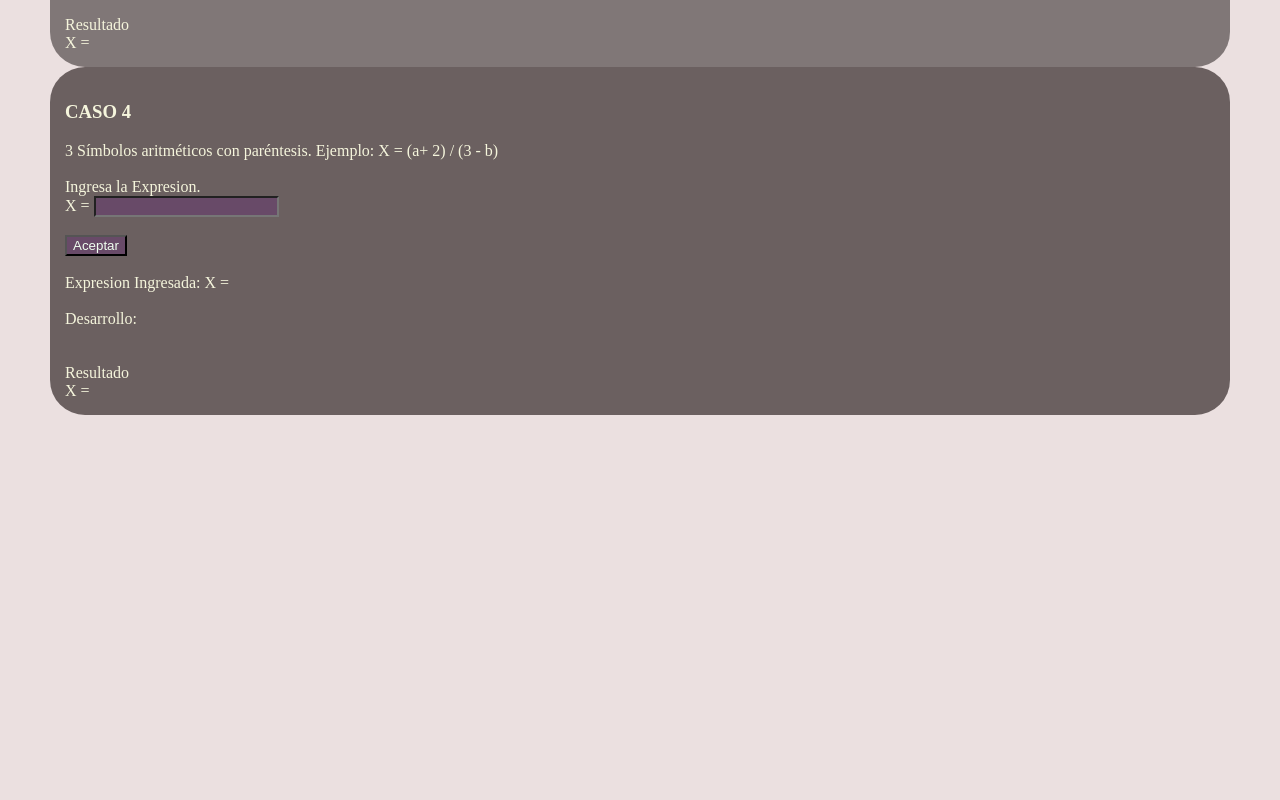
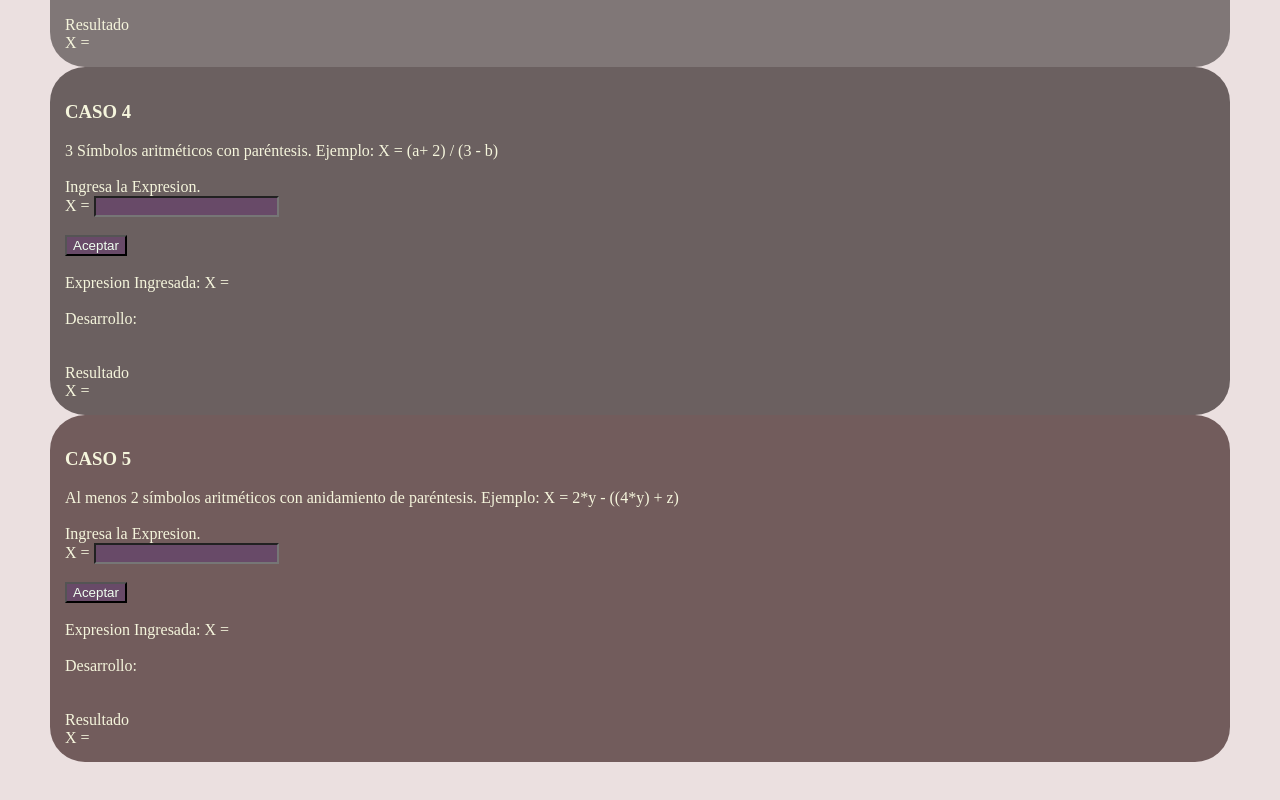
Before and after one commit to MarcosLopez123/Generaci-n-de-c-digo-intermedio, a plain HTML site: page index.html in a window 1280 px wide. Shown: the part 1025-1825 px from the top of the page. Before the commit the page ends 1490 px from the top, so only its background shows below. Drawn offline with Linux system fonts and the light colour scheme.

Commit message:
avance de caso 5

```diff
--- a/index.html
+++ b/index.html
@@ -21,6 +21,7 @@
        .c2{background-color: rgb(117, 97, 97) ;   }
        .c3{background-color: rgb(128, 119, 119) ; }
        .c4{background-color: rgb(107, 96, 96) ; }
+       .c5{background-color: rgb(114, 92, 92) ;   }
    </style>
 </head>
 <body>
@@ -71,6 +72,24 @@
         <label id="desarro4"></label><br><br>
         <label>Resultado</label><br>
         <label>X = </label><label id="textmod4"></label><br> <!--<p id="HastaAquiBM4">aqui</p>-->
+    </div>
+    <div class="c5 c">
+        <!-- CASO 5 -->
+        <h3>CASO 5</h3>
+        <label for="caso5">Al menos 2 símbolos aritméticos con anidamiento de paréntesis. Ejemplo: X = 2*y - ((4*y) + z) <br> <br> Ingresa la Expresion.</label><br>
+        <label for="expre5"> </label><label for="expresion5">X = </label>
+
+        <input type="text" id="expresion5" name="expresion5">
+        <br>
+        <br>
+        <button type="button" onclick="caso5()">Aceptar</button><br><br>
+        <label>Expresion Ingresada: X = </label><label id="mostrarExpI5"></label><br>
+        <br><label>Desarrollo: </label>
+        <br>
+        <label id="desarro5"></label><br><br>
+        <label>Resultado</label><br>
+        <label>X = </label><label id="textmod5"></label><br>
+        <!--<p id="HastaAquiBM5">aqui</p>-->
     </div>
 
 <script>
@@ -226,6 +245,33 @@
             document.getElementById("textmod4").innerHTML=expIngresada;
        }
     }
+    function caso5(){
+        var expIngresada = document.getElementById("expresion5").value;
+        document.getElementById("mostrarExpI5").innerHTML=expIngresada;
+        let cPAbier;
+        //var parentesis = /\([a-zA-Z0-9]{1,}( |\[\d\]{1}|)(\*|\/|\+|\-)( |)[a-zA-Z0-9]{1,}( |\[\d\]{1}|)\)/gm;
+        var parentesis =/\(( |)[a-zA-Z0-9]{1,}( |\[\d\]{1}|)( |)(\*|\/|\+|\-)( |)[a-zA-Z0-9]{1,}( |\[\d\]{1}|)( |)\)/gm;
+        var parAbier=/\(/gm; cPAbier=expIngresada.match(parAbier);
+        var cParenterisis=cPAbier.length; //Para saber la cantidad de parentesis que existen
+        var signoP = /[a-zA-Z0-9]{1,}(\d{1,}| |\[\d\]{1}|)( |)(\*|\/)( |)([a-zA-Z0-9]{1,}(\d{1,}| |\[\d\]{1}|))/gm;
+        var signoS = /[a-zA-Z0-9]{1,}(\d{1,}| |\[\d\]{1}|)( |)(\+|\-)( |)([a-zA-Z0-9]{1,}(\d{1,}| |\[\d\]{1}|))/gm;
+        var sma=/( |)(\*|\/)( |)/gm;
+        var signosmenores=/( |)(\+|\-)( |)/gm;
+        var mensR =/[a-zA-Z0-9]{1,}\[\d\]{1}/gm;
+        var noSma=/[a-zA-Z0-9]{1,}\[\d\]{1}( |)(\+|\-)/gm;
+        var text = ""; var x;  let t; let a; let t2;
+        var sup =["ini"]; var i4=0; var i5=0; var i3=0; var j;
+        var c=0;
+        t = expIngresada.match(parentesis);
+        while(i3 < cParenterisis){
+            t2 = expIngresada.match(parentesis);
+            t[c]=t2[0];
+            for(j=0; j<1; j++){
+                text += "t[" +c + "] = "+ t[c] + "<br>";
+                sup[c] = "t[" +c + "]";
+                expIngresada = expIngresada.replace(t[c],sup[c]); c++
+            }    i3++
+        }
 </script>
 </body>
 </html>
```
